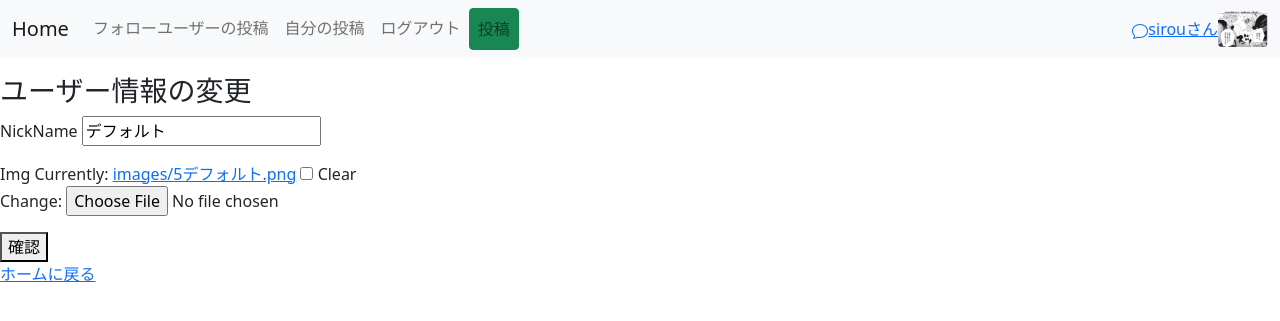
After one commit to dmjdesu/divination_site, a Django app: page /change/ in a window 1280 px wide. The commit adds this page. Shown: the top 321 px of the page. Run offline with Django 3.2, Linux system fonts and the light colour scheme; a user stored in the database is signed in; data comes from the database, SQL or seed files in the repository; both versions use the stored data as it was after the commit; some libraries are stand-ins or nearby versions.

Commit message:
fix;画像をチャットに反映

```diff
--- a/config/settings.py
+++ b/config/settings.py
@@ -158,3 +158,6 @@ LOGIN_REDIRECT_URL = 'home'
 ACCOUNT_LOGOUT_REDIRECT_URL = '/accounts/login/'
 
 EMAIL_BACKEND = 'django.core.mail.backends.console.EmailBackend'
+
+IMAGE_ROOT = os.path.join(BASE_DIR, 'images')
+IMAGE_URL = '/images/'
--- a/config/urls.py
+++ b/config/urls.py
@@ -7,4 +7,8 @@ urlpatterns = [
     path('admin/', admin.site.urls),
     path('accounts/', include('allauth.urls')),
     path('', include('snsapp.urls')),
-]+ static(settings.MEDIA_URL, document_root=settings.MEDIA_ROOT)+ static(settings.STATIC_URL, document_root=settings.STATIC_ROOT)
+]
+
+if settings.DEBUG:
+    urlpatterns += static(settings.IMAGE_URL, document_root=settings.IMAGE_ROOT)
+    urlpatterns += static(settings.MEDIA_URL, document_root=settings.MEDIA_ROOT) + static(settings.STATIC_URL, document_root=settings.STATIC_ROOT)
--- /dev/null
+++ b/snsapp/form.py
@@ -0,0 +1,24 @@
+from django.forms import ModelForm
+from snsapp.models import Profile
+
+
+class ProfileChangeForm(ModelForm):
+    class Meta:
+        model = Profile
+        fields = [
+            'nickName',
+            'img',
+        ]
+
+    def __init__(self, nickName=None,img=None, *args, **kwargs):
+        kwargs.setdefault('label_suffix', '')
+        super().__init__(*args, **kwargs)
+        # ユーザーの更新前情報をフォームに挿入
+        if nickName:
+            self.fields['nickName'].widget.attrs['value'] = nickName
+        if img:
+            self.fields['img'].widget.attrs['value'] = img
+    def update(self, profile):
+        profile.nickName = self.cleaned_data['nickName']
+        profile.img = self.cleaned_data['img']
+        profile.save()
--- a/snsapp/models.py
+++ b/snsapp/models.py
@@ -5,7 +5,7 @@ from config import settings
 
 def upload_path(instance, filename):
     ext = filename.split('.')[-1]
-    return '/'.join(['image', str(instance.userPro.id)+str(instance.nickName)+str(".")+str(ext)])
+    return '/'.join(['images', str(instance.userPro.id)+str(instance.nickName)+str(".")+str(ext)])
 
 # Create your models here.
 class Post(models.Model):
--- a/snsapp/urls.py
+++ b/snsapp/urls.py
@@ -1,6 +1,5 @@
 from django.urls import path
-from .views import Home, MyPost, CreatePost, DetailPost, UpdatePost, DeletePost,\
-                   LikeHome, FollowHome, FollowDetail, FollowList, LikeDetail, SearchUser, Message, UpdateMessage
+from .views import *
 
 
 urlpatterns = [
@@ -18,4 +17,5 @@ urlpatterns = [
     path('follow-list/', FollowList.as_view(), name='follow-list'),
     path("chat/<str:username>", Message.as_view(), name="get_message"),
     path('api/messages', UpdateMessage.as_view()),
+    path('change/', ProfileChangeView.as_view(), name="change"),
 ]
--- a/snsapp/views.py
+++ b/snsapp/views.py
@@ -10,9 +10,11 @@ from django.views.decorators.csrf import csrf_exempt
 from django.utils.decorators import method_decorator
 from django.http.response import JsonResponse
 from rest_framework.parsers import JSONParser
+
+from snsapp.form import ProfileChangeForm
 from .serializers import MessageSerializer
 
-from .models import Messages, Post, Connection, User
+from .models import Messages, Post, Connection, Profile, User
 
 
 class Home(LoginRequiredMixin, ListView):
@@ -262,7 +264,6 @@ class Message(LoginRequiredMixin, View):
                             'friends': friends,
                             'current_user': current_user, 'friend': friend})
 
-
 class UpdateMessage(View):
 
     def post(self, request, *args, **kwargs):
@@ -274,3 +275,23 @@ class UpdateMessage(View):
             return JsonResponse(serializer.data, status=201)
 
         return JsonResponse(serializer.errors, status=400)
+
+from django.views.generic import FormView
+
+class ProfileChangeView(LoginRequiredMixin, FormView):
+
+    template_name = 'profile/change.html'
+    form_class = ProfileChangeForm
+    success_url = reverse_lazy('home')
+
+    def get_initial(self):
+        initial = super().get_initial()
+        profile, created = Profile.objects.get_or_create(userPro=self.request.user, defaults={'nickName': 'デフォルトユーザー'})
+        initial['nickName'] = profile.nickName
+        initial['img'] = profile.img
+        return initial
+
+    def form_valid(self, form):
+        profile = Profile.objects.get(userPro=self.request.user)
+        form.update(profile)
+        return super().form_valid(form)
--- a/templates/base.html
+++ b/templates/base.html
@@ -33,14 +33,17 @@
             </div>
           </div>
           <div>
-          <div>
-              <a href="{% url 'search_user' %}">
+          <div class="d-flex align-items-center">
+            <a href="{% url 'search_user' %}" class="mr-2">
                 <svg xmlns="http://www.w3.org/2000/svg" width="16" height="16" fill="currentColor" class="bi bi-chat" viewBox="0 0 16 16">
-                  <path d="M2.678 11.894a1 1 0 0 1 .287.801 10.97 10.97 0 0 1-.398 2c1.395-.323 2.247-.697 2.634-.893a1 1 0 0 1 .71-.074A8.06 8.06 0 0 0 8 14c3.996 0 7-2.807 7-6 0-3.192-3.004-6-7-6S1 4.808 1 8c0 1.468.617 2.83 1.678 3.894zm-.493 3.905a21.682 21.682 0 0 1-.713.129c-.2.032-.352-.176-.273-.362a9.68 9.68 0 0 0 .244-.637l.003-.01c.248-.72.45-1.548.524-2.319C.743 11.37 0 9.76 0 8c0-3.866 3.582-7 8-7s8 3.134 8 7-3.582 7-8 7a9.06 9.06 0 0 1-2.347-.306c-.52.263-1.639.742-3.468 1.105z"/>
+                    <path d="M2.678 11.894a1 1 0 0 1 .287.801 10.97 10.97 0 0 1-.398 2c1.395-.323 2.247-.697 2.634-.893a1 1 0 0 1 .71-.074A8.06 8.06 0 0 0 8 14c3.996 0 7-2.807 7-6 0-3.192-3.004-6-7-6S1 4.808 1 8c0 1.468.617 2.83 1.678 3.894zm-.493 3.905a21.682 21.682 0 0 1-.713.129c-.2.032-.352-.176-.273-.362a9.68 9.68 0 0 0 .244-.637l.003-.01c.248-.72.45-1.548.524-2.319C.743 11.37 0 9.76 0 8c0-3.866 3.582-7 8-7s8 3.134 8 7-3.582 7-8 7a9.06 9.06 0 0 1-2.347-.306c-.52.263-1.639.742-3.468 1.105z"/>
                 </svg>
-              </a>
-              {{request.user.username}}さん
-            </div>
+            </a>
+            <a href="{% url 'change' %}" class="d-flex align-items-center">
+                <span class="mr-2">{{request.user.username}}さん</span>
+                <img width="50" height="50" class="rounded img-fluid" src="{{ request.user.userPro.img.url }}" alt="avatar_thumbnail">
+            </a>
+        </div>
           </div>
         </div>
       </nav>
--- a/templates/chat/messages.html
+++ b/templates/chat/messages.html
@@ -25,10 +25,7 @@
           <div class="chat_list active_chat">
             <div class="chat_people">
               <div class="chat_img">
-                <img
-                  src="https://ptetutorials.com/images/user-profile.png"
-                  alt="sunil"
-                />
+                 <img width="100" height="100" class="rounded img-fluid" src="{{ following.img.url }}" alt="avatar_thumbnail" onerror="this.onerror=null; this.src='https://ptetutorials.com/images/user-profile.png'">
               </div>
               <div class="chat_ib">
                 <h5>
--- /dev/null
+++ b/templates/profile/change.html
@@ -0,0 +1,17 @@
+{% extends '../base.html' %} {% block title %}ITについて切磋琢磨する掲示板 - {{
+block.super }}{% endblock %} {% block content %}
+<div class="ui grid stackable">
+  <div class="eleven wide column">
+    <div class="ui segment">
+      <div class="content">
+        <div class="header"><h3>ユーザー情報の変更</h3></div>
+        <form method="post" enctype="multipart/form-data">
+          {% csrf_token %} {{form.as_p}}
+          <button class="ui orange button" type="submit">確認</button>
+        </form>
+      </div>
+    </div>
+    <a href="{% url 'home' %}">ホームに戻る</a>
+  </div>
+</div>
+{% endblock %}
```
Also changed, not shown: snsapp/admin.py (+11 -5 lines), db.sqlite3, media/images/5デフォルト.png (added).
